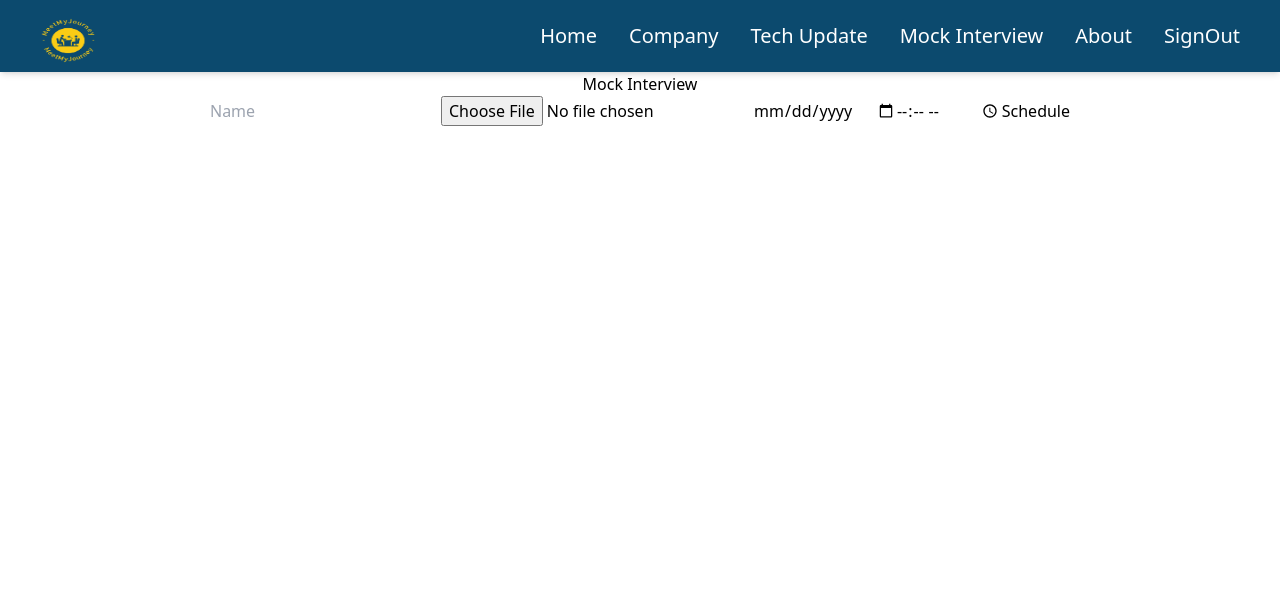
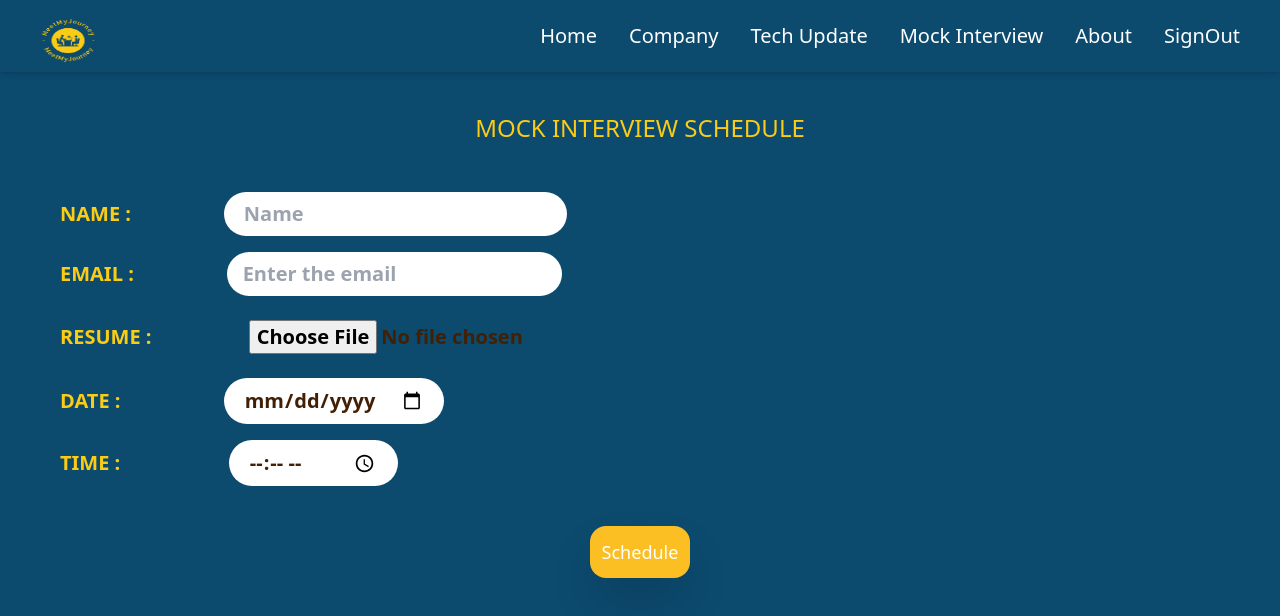
Before and after one commit to piyusagr/MeetMyJourney, a React (Vite) app: page /mock-interview-scheduler in a window 1280 px wide. Shown: the top 616 px of the page. Built offline with nearby package versions, Linux system fonts and the light colour scheme.

Commit message:
updated the ui of mockinterview page

```diff
--- a/src/components/Company/CompanyCard.jsx
+++ b/src/components/Company/CompanyCard.jsx
@@ -1,13 +1,20 @@
 import React from "react";
 import { Link } from "react-router-dom";
 
+// eslint-disable-next-line react/prop-types
 const CompanyCard = ({ id, name, description, logo }) => {
     return (
         <Link to={`/company/${encodeURIComponent(name)}`} className="text-lg text-blue-500 hover:text-blue-700" >
             <div className="bg-white text-indigo-800 rounded-2xl p-7 mb-11 shadow-md w-[20rem] mr-6 h-80">
                 <img src={logo} alt={`${name} Logo`} className="w-20 h-20 object-cover rounded-full mx-auto mb-4 bg-sky-900 text-white" />
                 <h2 className="text-2xl font-bold mb-2 uppercase">{name}</h2>
-                <p className="text-gray-600 text-xl">{description.slice(0, 60) + (description.length > 60 ? " ..." : "")}</p>
+                {/* eslint-disable-next-line react/prop-types */}
+                <p className="text-gray-600 text-xl">{description?.length > 0 ? (
+                        description.length > 60 ? (description.slice(0, 60) + " ...") : description
+                    ) : (
+                        "No description available"
+                    )}
+                </p>
 
             </div>
         </Link>
--- a/src/components/Mockinterview/mockinterview.jsx
+++ b/src/components/Mockinterview/mockinterview.jsx
@@ -3,18 +3,26 @@ import axios from 'axios';
 
 export default function Mockinterview(){
     const [name, setName] = useState('');
+    const [email, setEmail] = useState('');
     const [resume, setResume] = useState(null);
     const [date, setDate] = useState('');
     const [time, setTime] = useState('');
     const [loading, setLoading] = useState(false);
     const [error, setError] = useState('');
-
+    const [isEmailValid, setIsEmailValid] = useState(true);
+    const validateEmail = () => {
+        const emailRegex = /^[^\s@]+@[^\s@]+\.[^\s@]+$/;
+        const isValid = emailRegex.test(email);
+        setIsEmailValid(isValid);
+    };
     const handleSubmit = async (e) => {
         e.preventDefault();
+        validateEmail();
         setLoading(true);
         try {
             const formData = new FormData();
             formData.append('name', name);
+            formData.append('email', email);
             formData.append('resume', resume);
             formData.append('date', date);
             formData.append('time', time);
@@ -34,21 +42,97 @@ export default function Mockinterview(){
             setLoading(false);
         }
         setName("")
-        setResume("")
+        setEmail("")
+        setResume(null)
         setDate("")
         setTime("")
         setError("")
     };
     return(
-        <div className="py-10 mt-8 text-center ">
-            Mock Interview
-            <form onSubmit={handleSubmit}>
-                <input type="text" value={name} onChange={(e) => setName(e.target.value)} placeholder="Name" required/>
-                <input type="file" onChange={(e) => setResume(e.target.files[0])} required/>
-                <input type="date" value={date} onChange={(e) => setDate(e.target.value)} required/>
-                <input type="time" value={time} onChange={(e) => setTime(e.target.value)} required/>
-                <button type="submit" disabled={loading}>Schedule</button>
+        <div className="py-10 mt-8 text-center bg-sky-900 align-middle items-center min-h-screen ">
+            <p className="py-10 uppercase text-yellow-400 front-bold text-2xl">Mock Interview Schedule</p>
+            <form
+                method="POST"
+                className="px-5 mx-5  text-l   text-center justify-center items-center  text-yellow-950 md:text-xl"
+                onSubmit={handleSubmit}
+            >
+                <div className="font-bold text-xl items-center text-yellow py-2 flex flex-col md:flex-row">
+                    <div>
+                        <label htmlFor="name" className=" px-5  text-yellow-400">NAME
+                            : &nbsp;&nbsp;&nbsp;&nbsp;&nbsp;&nbsp;&nbsp;&nbsp;&nbsp;&nbsp;&nbsp;&nbsp;&nbsp; </label>
+                    </div>
+                    <div>
+                        <input type="text"
+                               className="rounded-full px-5 py-2"
+                               value={name}
+                               onChange={(e) => setName(e.target.value)}
+                               placeholder="Name"
+                               required/>
+                    </div>
+                </div>
+                <div className="font-bold text-xl text-yellow py-2 items-center flex flex-col md:flex-row">
+                    <div>
+                        <label htmlFor="mail" className=" px-5 text-yellow-400 text-center justify-between">EMAIL
+                            :&nbsp;&nbsp;&nbsp;&nbsp;&nbsp;&nbsp;&nbsp;&nbsp;&nbsp;&nbsp;&nbsp;&nbsp;&nbsp;&nbsp;</label>
+                    </div>
+                    <div>
+                        <input
+                            type="email"
+                            className={`rounded-full px-4 py-2 ${isEmailValid ? "" : "border-red-500"}`}
+                            value={email.toLowerCase()}
+                            name="mail"
+                            placeholder="Enter the email"
+                            onChange={(e) => {
+                                setEmail(e.target.value.toLowerCase());
+                                setIsEmailValid(true);
+                            }}
+                            required
+                        />
+                        {!isEmailValid && (
+                            <p className="text-red-500 text-sm"> Please enter a valid email address.</p>
+                        )}
+                    </div>
+                </div>
+                    <div className="font-bold text-xl text-yellow py-2 items-center flex flex-col md:flex-row">
+                        <div>
+                            <label htmlFor="file"
+                                   className=" px-5 text-yellow-400 uppercase text-center justify-between">Resume
+                                :&nbsp;&nbsp;&nbsp;&nbsp;&nbsp;&nbsp;&nbsp;&nbsp;&nbsp;&nbsp;&nbsp;</label>
+                        </div>
+                        <div>
+                            <input type="file"
+                                   className="rounded-full px-5 py-2 "
+                                   onChange={(e) => setResume(e.target.files[0])}
+                                   required/>
+                        </div>
+                    </div>
+                    <div className="font-bold text-xl items-center text-yellow py-2 flex flex-col md:flex-row">
+                        <div>
+                            <label className=" px-5 text-yellow-400 text-center uppercase">Date
+                                : &nbsp;&nbsp;&nbsp;&nbsp;&nbsp;&nbsp;&nbsp;&nbsp;&nbsp;&nbsp;&nbsp;&nbsp;&nbsp;&nbsp;&nbsp;</label>
+                        </div>
+                        <div>
+                            <input type="date" className="rounded-full px-5 py-2 " value={date}
+                                   onChange={(e) => setDate(e.target.value)} required/>
+                        </div>
+                    </div>
+
+                    <div className="font-bold text-xl items-center text-yellow py-2 flex flex-col md:flex-row">
+                        <div>
+                            <label className=" px-5 text-yellow-400 uppercase">Time
+                                : &nbsp;&nbsp;&nbsp;&nbsp;&nbsp;&nbsp;&nbsp;&nbsp;&nbsp;&nbsp;&nbsp;&nbsp;&nbsp;&nbsp;&nbsp;&nbsp;</label>
+                        </div>
+                        <div>
+                            <input type="time" className="rounded-full px-5 py-2 " value={time}
+                                   onChange={(e) => setTime(e.target.value)} required/>
+                        </div>
+                    </div>
+                    <button type="submit"
+                            className="rise-2 p-3 mt-8 rounded-2xl hover:text-yellow-400 shadow-2xl hover:bg-white text-lg text-white bg-amber-400"
+                            disabled={loading}>
+                        Schedule
+                    </button>
             </form>
         </div>
-    )
+)
 }
```
Also changed, not shown: 2 other files (tests, documents, lock files or other folders).
